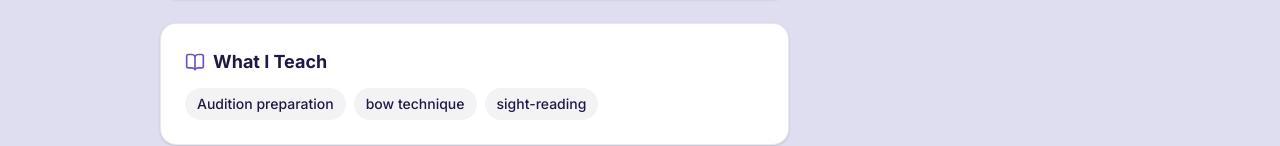
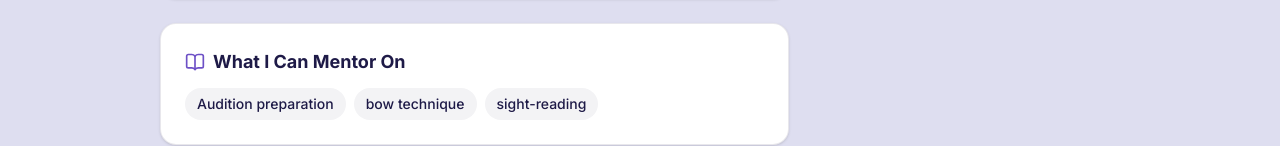
Before and after one commit to appsverseai-pro/Statementor, a Next.js app: page /mentors/1 in a window 1280 px wide. Shown: the part 583-729 px from the top of the page. Built offline with nearby package versions, Linux system fonts and the light colour scheme; no server answers; a web font is replaced by a local one.

Commit message:
Rename mentor profile section 'What I Teach' to 'What I Can Mentor On'

```diff
--- a/app/mentors/[id]/page.tsx
+++ b/app/mentors/[id]/page.tsx
@@ -130,7 +130,7 @@ export default async function MentorProfilePage({ params }: PageProps) {
             <div className="rounded-2xl border border-navy/10 bg-white p-6 shadow-sm">
               <h2 className="flex items-center gap-2 text-lg font-bold text-navy mb-3">
                 <BookOpen className="h-5 w-5 text-gold" />
-                What I Teach
+                What I Can Mentor On
               </h2>
               <div className="flex flex-wrap gap-2">
                 {mentor.teachingAreas.split(',').map((area) => (
```
